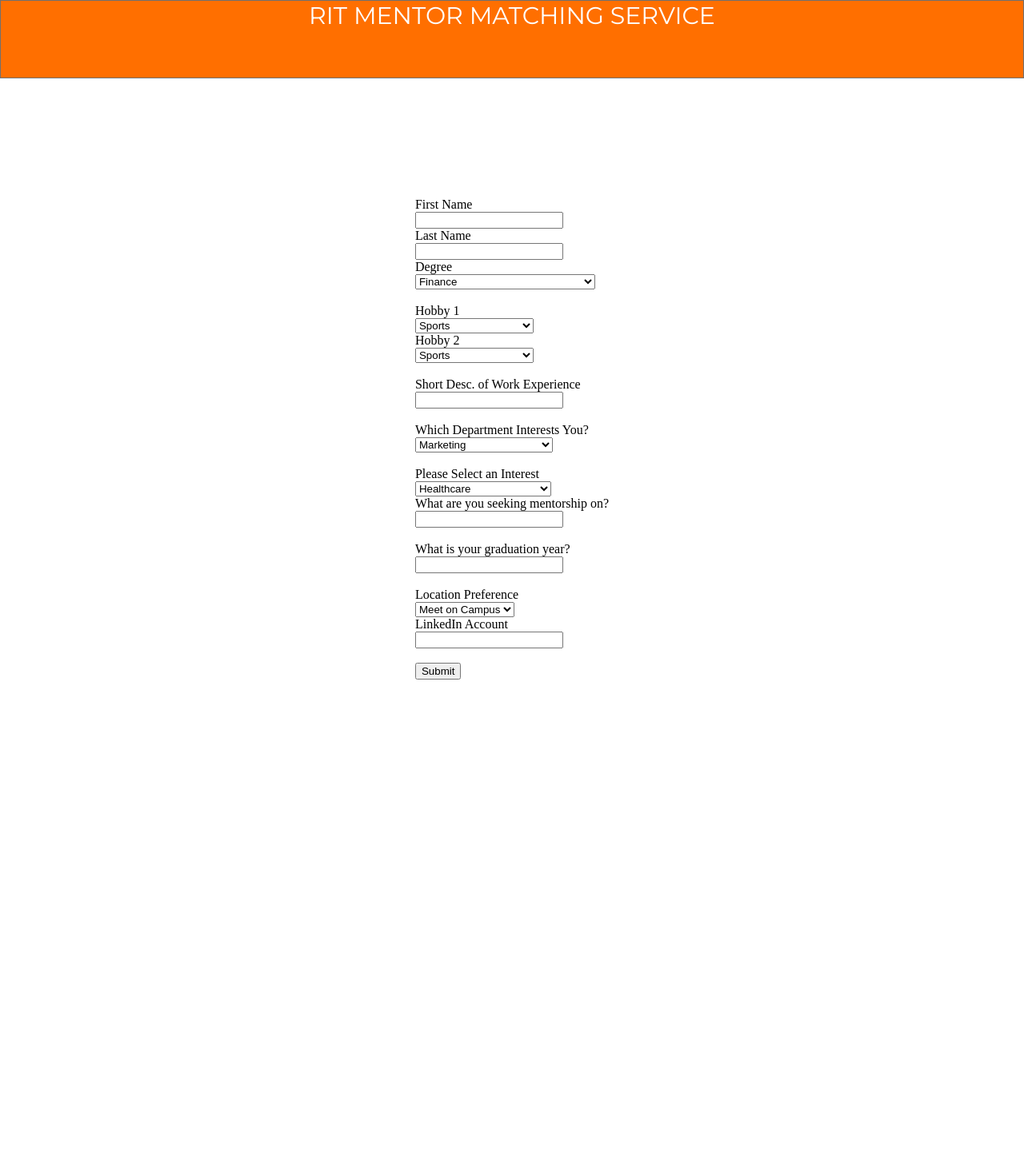
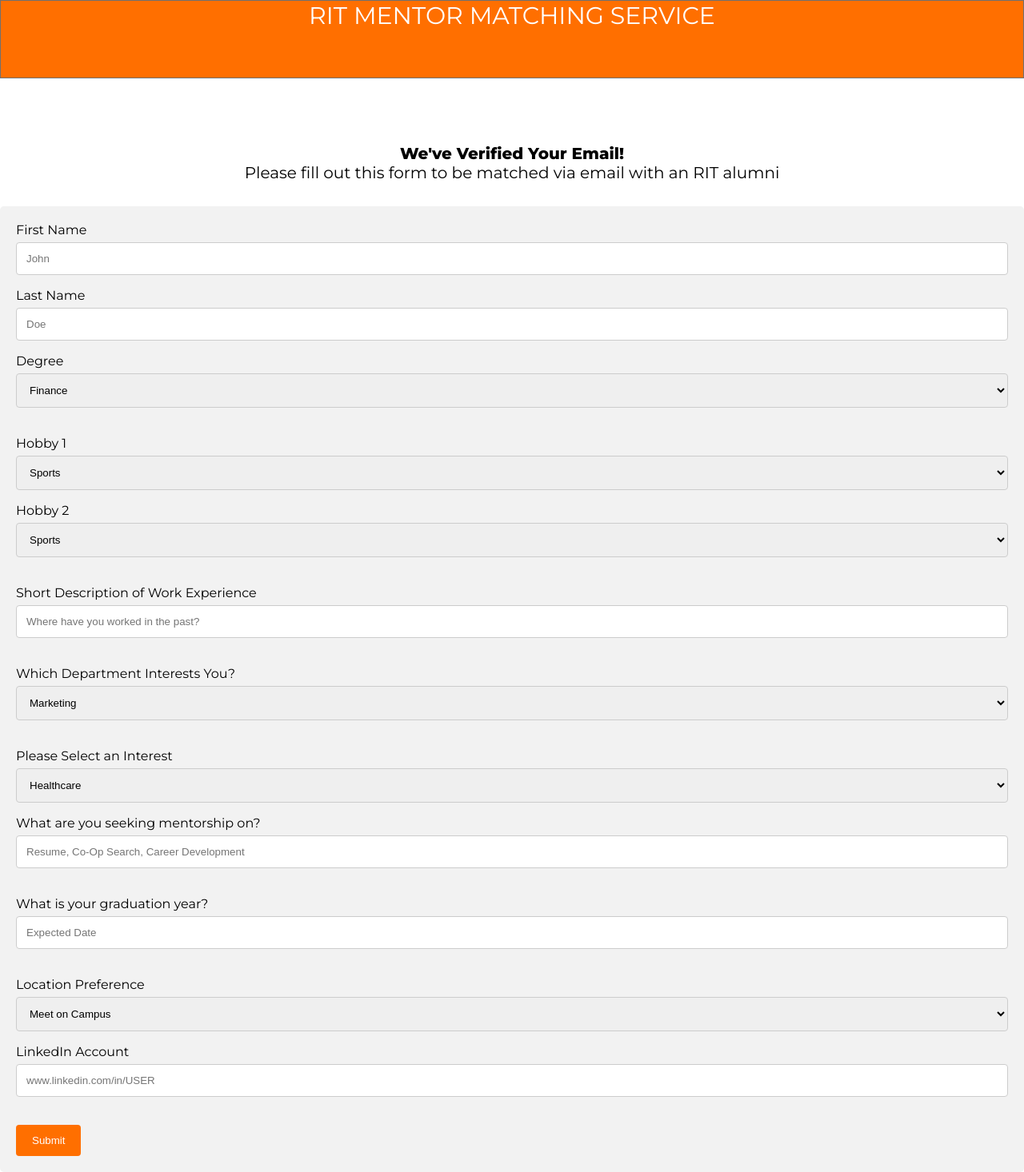
Before and after one commit to nishadpasricha/mentormatching, a Flask app: page /studentform in a window 1280 px wide. Shown: the whole page at 80% size. Before the commit the page ends 850 px from the top, so only its background shows below. Run offline with Flask 3, Linux system fonts and the light colour scheme.

Commit message:
css for form

```diff
--- a/templates/studentconfirm.html
+++ b/templates/studentconfirm.html
@@ -1 +1,3 @@
 SUBIMSSION CONFIRMED, thank you {{ s_fname }}
+
+<a href="/">Return Home</a>
--- a/templates/studentform.html
+++ b/templates/studentform.html
@@ -15,6 +15,8 @@
   position: block;
   overflow-x: hidden;
   overflow-y: auto;
+  font-family: Montserrat;
+
 
 }
 
@@ -31,18 +33,57 @@
   font-family: Montserrat;
   font-size: 30px;
   color: white;
-  margin-bottom: 200px;
+  margin-bottom: 50px;
 }
 
 
+.heading1 {
+    width: auto;
+    height: 46px;
+    position: relative;
+    text-align: center;
+    font-family: Montserrat;
+    font-size: 20px;
+    font-weight: 300;
+    color: black;
+    padding-top: 2rem;
+    padding-bottom: 2rem;
+}
+
+/* Style inputs with type="text", select elements and textareas */
+input[type=text], select, textarea {
+  width: 100%; /* Full width */
+  padding: 12px; /* Some padding */
+  border: 1px solid #ccc; /* Gray border */
+  border-radius: 4px; /* Rounded borders */
+  box-sizing: border-box; /* Make sure that padding and width stays in place */
+  margin-top: 6px; /* Add a top margin */
+  margin-bottom: 16px; /* Bottom margin */
+  resize: vertical; /* Allow the user to vertically resize the textarea (not horizontally) */
+}
+
+/* Style the submit button with a specific background color etc */
+input[type=submit] {
+  background-color: rgb(255, 111, 0);
+  color: white;
+  padding: 12px 20px;
+  border: none;
+  border-radius: 4px;
+  cursor: pointer;
+}
+
+/* When moving the mouse over the submit button, add a darker green color */
+input[type=submit]:hover {
+  background-color: rgb(255, 141, 55);
+}
+
+/* Add a background color and some padding around the form */
 .container {
-  width: auto;
-  height: 500px;
-  margin: 50px;
-  display: flex;
-  align-items: center;
-  justify-content: center;
+  border-radius: 5px;
+  background-color: #f2f2f2;
+  padding: 20px;
 }
+
 </style>
 
 
@@ -54,14 +95,17 @@
 
 <div class="headerbanner">RIT MENTOR MATCHING SERVICE</div>
 
+<div class = "heading1"> <span style="font-weight: bold;">We've Verified Your Email!</span><br>
+Please fill out this form to be matched via email with an RIT alumni
+</div>
+
 <div class = "container">
-
     <form action = "/studentconfirm" method = "POST">
       <!---Name Collection-->
       <label for="fname">First Name</label><br>
-      <input type="text" id="fname" name="fname" required><br>
+      <input type="text" id="fname" name="fname" required placeholder="John"><br>
       <label for="lname">Last Name</label><br>
-      <input type="text" id="lname" name="lname" required><br>
+      <input type="text" id="lname" name="lname" required placeholder="Doe"><br>
       <!---Degree Selection-->
       <label for="degree">Degree</label><br>
       <select name="degree">
@@ -107,8 +151,8 @@
             <option value="cooking">Coding/Programming</option>
         </select>
         <br><br>
-        <label for="s-workexperience">Short Desc. of Work Experience</label><br>
-        <input type="text" id="s-workexperience" name="we" required><br><br>
+        <label for="s-workexperience">Short Description of Work Experience</label><br>
+        <input type="text" id="s-workexperience" name="we" required placeholder="Where have you worked in the past?"><br><br>
         <label for="s-department">Which Department Interests You?</label><br>
         <select name="s-department" id="department" required>
           <option value="marketing">Marketing</option>
@@ -135,16 +179,16 @@
           <option value="research">Research</option>
         </select><br>
         <label for="s-desire">What are you seeking mentorship on?</label><br>
-        <input type="text" id="s-desire" name="desire" required><br><br>
+        <input type="text" id="s-desire" name="desire" required placeholder="Resume, Co-Op Search, Career Development"><br><br>
         <label for="s-graddate">What is your graduation year?</label><br>
-        <input type="text" id="s-graddate" name="graddate" required><br><br>
+        <input type="text" id="s-graddate" name="graddate" required placeholder="Expected Date"><br><br>
         <label for="s-location">Location Preference</label><br>
         <select name="location" id="s-location" required>
           <option value="campus">Meet on Campus</option>
           <option value="remote">Meet Remotely</option>
         </select><br>
         <label for="s-linkedin">LinkedIn Account</label><br>
-        <input type="text" id="s-linkedin" name="linkedin" required><br><br>
+        <input type="text" id="s-linkedin" name="linkedin" required placeholder="www.linkedin.com/in/USER"><br><br>
       <input type="submit">
     </form>
 </div>
```
Also changed, not shown: app.py (+1 -7 lines), templates/alumniform.html (+58 -16 lines). Lines whose indentation alone changed are shown as unchanged.
